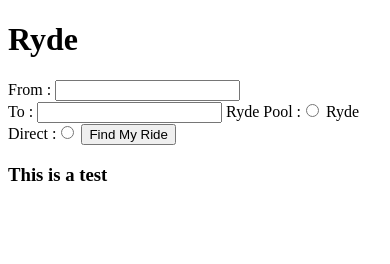
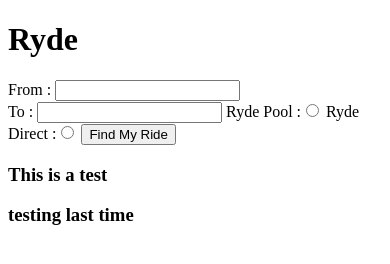
Before and after one commit to alaydesai094/Matd_May2018_AlayDesai, a website: page Midterm/www/index.html in a window 390 px wide. Drawn offline with Linux system fonts and the light colour scheme; some packages are replaced by stand-ins of ours.

Commit message:
final test

```diff
--- a/Midterm/www/index.html
+++ b/Midterm/www/index.html
@@ -18,6 +18,7 @@
 		</form>
 
 		<h3> This is a test</h3>
+		<h3> testing last time</h3>
         <script type="text/javascript" src="cordova.js"></script>
         <script type="text/javascript" src="js/index.js"></script>
     </body>
```
